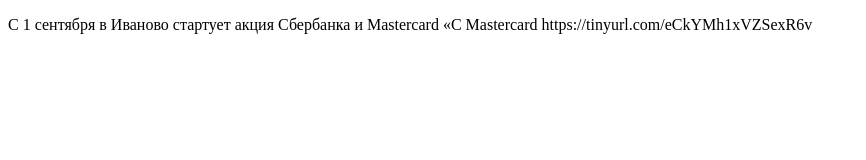
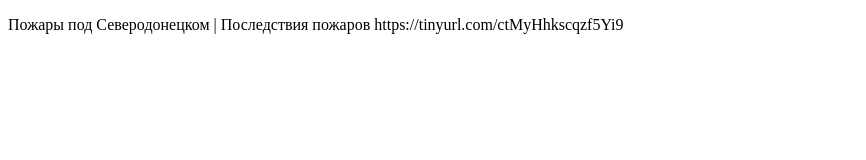
Before and after one commit to portmonetv/simplebot3, a plain HTML site: page C/index.html in a window 1280 px wide. Shown: the whole page, without its empty margins (0-866 px from the left). Drawn offline with Linux system fonts and the light colour scheme.

Commit message:
Update index.html

```diff
--- a/C/index.html
+++ b/C/index.html
@@ -4,4 +4,4 @@
       src="https://portmonetv.github.io/simplebot2/C/data/random.js"
     ></script>
 
-      С 1 сентября в Иваново стартует акция Сбербанка и Mastercard «С Masterсard   https://tinyurl.com/eCkYMh1xVZSexR6v
+      Пожары под Северодонецком | Последствия пожаров   https://tinyurl.com/ctMyHhkscqzf5Yi9
```
